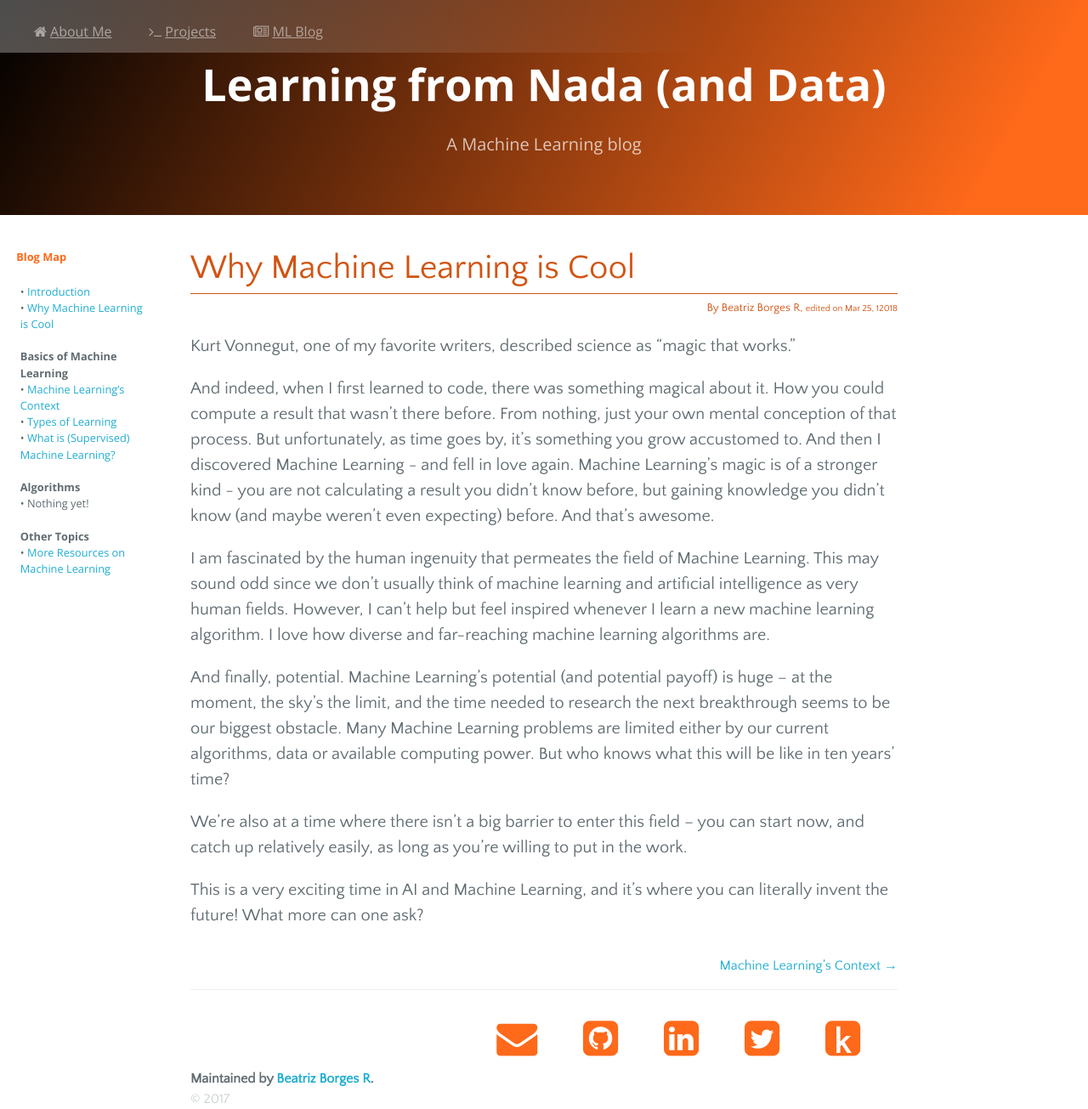
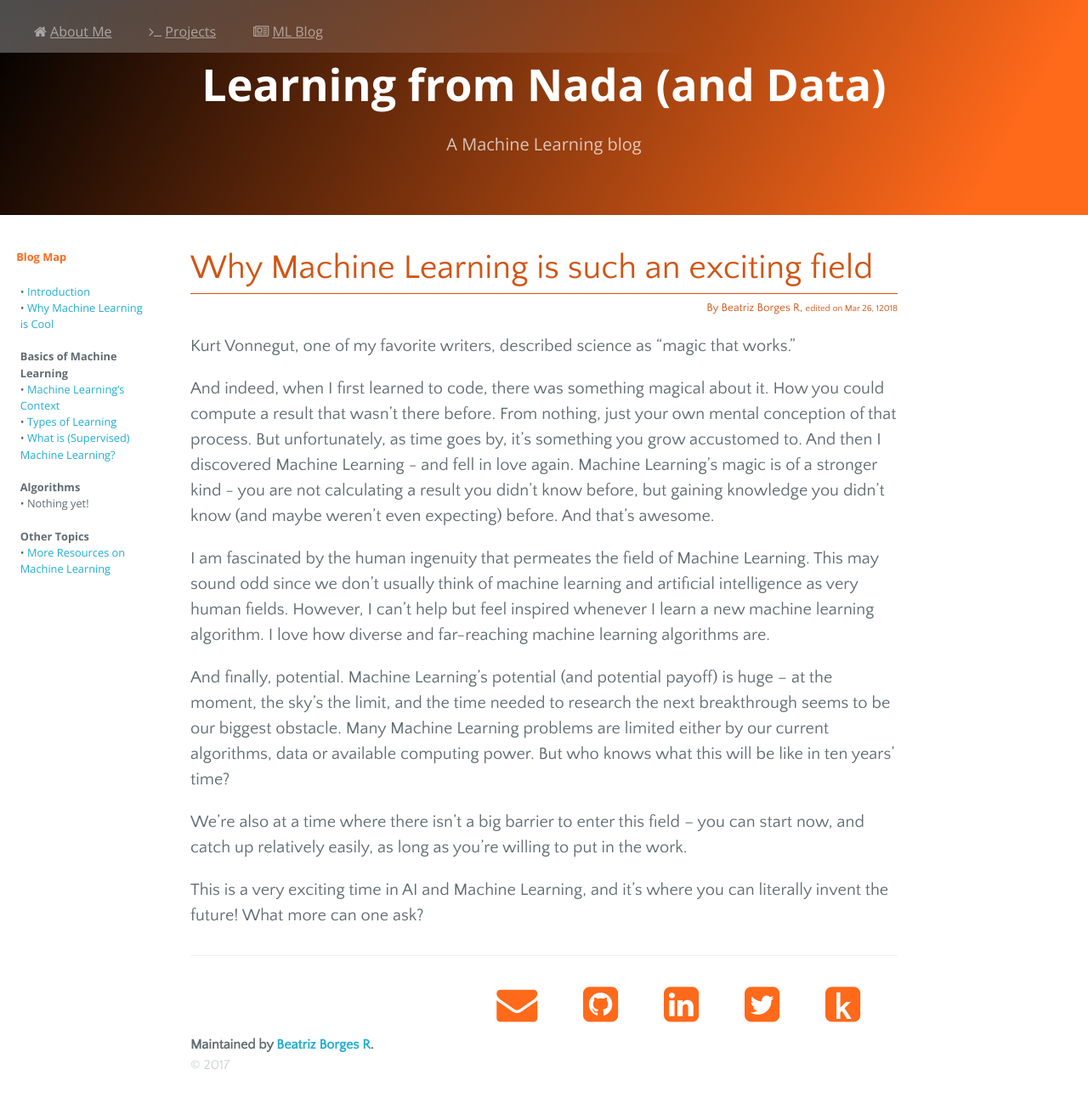
Before and after one commit to obiwit/obiwit.github.io, a Jekyll site: the page built from blog/motivation.html, in a window 1280 px wide. Shown: the whole page at 85% size. Built offline with Jekyll 4.4.1, drawn with Linux system fonts in a browser that asks for light colours; nearby versions of some CDN libraries; after the commit the page ends 1265 px from its top, so only the background shows below that.

Commit message:
Added image to previous post, other minor tweaks

```diff
--- a/blog/basics/ml_context.html
+++ b/blog/basics/ml_context.html
@@ -7,7 +7,7 @@
 
 <div id="ml-blog">
   <h1 id="title">Machine Learning’s Context</h1>
-  <h6 id="post-info">By Beatriz Borges R, <span class="small">posted on Mar 17, 12018</span></h6>
+  <h6 id="post-info">By Beatriz Borges R, <span class="small">edited on Mar 26, 12018</span></h6>
   <p>Nowadays, it’s common to hear people talking about Artificial Intelligence, Machine Learning, Big Data and similar lexicon. But what exactly are each of these fields, and where do they meet and differ? In other words, what is the bigger scheme of things in this area?</p>
   <h2>Artificial Intelligence</h2>
   <p>In a sense, Artificial Intelligence (AI) is the umbrella field of this area. If you were to draw a Venn diagram of all the concepts I’ll be talking about in this article, AI would be the biggest circle, and would contain almost all the other topics inside it.</p>
@@ -28,6 +28,10 @@
   <p>Machine Learning, then, is the study of algorithms that allow a machine to learn from data. The different algorithms have different objectives, from making predictions to finding structure, successfully identifying items in an image, or even mastering a non-instant process, like playing a game of Go or having a robot arm grab something. However, all these algorithms have something in common: they require data, and the algorithm takes the data and builds a model, which can then (or better allow a person to) make data-driven decisions.</p>
   <p>ML can also allow its users to gain a deeper insight of their field, as well as the discovery of non-obvious trends or relationships between items in the given studied data.</p>
   <p>By the way, Deep Learning, and Reinforcement Learning are two very popular terms right now – and they’re both sub-fields of Machine Learning. Predictive Analysis (more commonly known as Supervised Learning) is yet another sub-field of ML. We’ll talk about all these topics later!</p>
+  <figure id="mid-size-image">
+    <img src="img/ml_context/ml_context.png" alt="Venn Diagram relating Statistics, Computer Science, Data Science, Artificial Inteligence and Machine Learning.">
+    <figcaption>Figure 1 - A visual take on the relationships between Statistics, Computer Science, Data Science, Artificial Intelligence and Machine Learning.</figcaption>
+  </figure>
   <h2>Data Mining</h2>
   <p>Data Mining (DM) is a process that tries to find underlying structure and patterns, or gain other types of insight, from large (often messy) data sets.</p>
   <p>DM is usually concerned with a specific application, while ML strives for generalization and maximum reusability. While ML often tries to teach the computer how to do something, Data Mining’s focus typically lies with gaining a deeper understanding of a given dataset, often with a clear goal in mind.</p>
--- a/blog/motivation.html
+++ b/blog/motivation.html
@@ -1,13 +1,13 @@
 ---
 layout: blog
-title: Why Machine Learning is Cool
+title: Why Machine Learning is such an exciting field
 description: obiwit's Machine Learning blog - Motivation
 author: obiwit
 ---
 
 <div id="ml-blog">
-  <h1 id="title">Why Machine Learning is Cool</h1>
-  <h6 id="post-info">By Beatriz Borges R, <span class="small">edited on Mar 25, 12018</span></h6>
+  <h1 id="title">Why Machine Learning is such an exciting field</h1>
+  <h6 id="post-info">By Beatriz Borges R, <span class="small">edited on Mar 26, 12018</span></h6>
   <p>Kurt Vonnegut, one of my favorite writers, described science as “magic that works.”</p>
   <p>And indeed, when I first learned to code, there was something magical about it. How you could compute a result that wasn’t there before. From nothing, just your own mental conception of that process. But unfortunately, as time goes by, it’s something you grow accustomed to. And then I discovered Machine Learning - and fell in love again. Machine Learning’s magic is of a stronger kind - you are not calculating a result you didn’t know before, but gaining knowledge you didn’t know (and maybe weren’t even expecting) before. And that’s awesome.</p>
   <p>I am fascinated by the human ingenuity that permeates the field of Machine Learning. This may sound odd since we don’t usually think of machine learning and artificial intelligence as very human fields. However, I can’t help but feel inspired whenever I learn a new machine learning algorithm. I love how diverse and far-reaching machine learning algorithms are.</p>
--- a/css/custom.css
+++ b/css/custom.css
@@ -633,6 +633,11 @@
   color: #d15514;
 }
 
+.blog-post figure#mid-size-image {
+  margin: 0 20%;
+}
+@media screen and (max-width: 36em) { .blog-post figure#mid-size-image { margin: 0; } }
+
 section#sidebar { display: none; }
 section#sidebar h5 { color: #ff691a; font-size: 100%; }
 section#sidebar ul { padding: 0 3%; }
```
Also changed, not shown: blog/basics/img/ml_context/ml_context.png (added).
